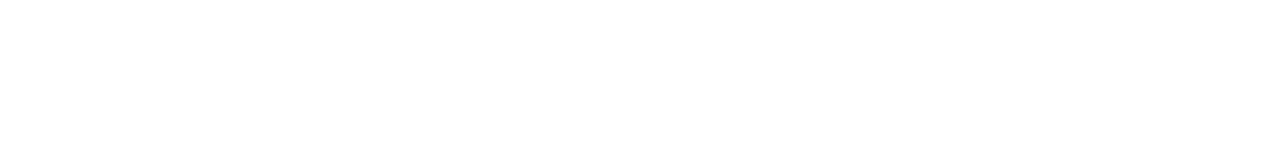
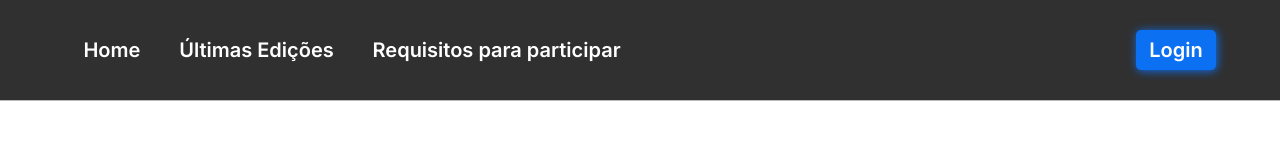
Before and after one commit to alifermaia/Bootcamp-DNC, a plain HTML site: page index.html in a window 1280 px wide. Drawn offline with Linux system fonts and the light colour scheme.

Commit message:
Criação do estilo CSS do menu

```diff
--- a/index.html
+++ b/index.html
@@ -4,7 +4,18 @@
     <meta charset="UTF-8">
     <meta name="viewport" content="width=device-width, initial-scale=1.0">
     <title>Bootcamp DNC</title>
+    <link rel="stylesheet" href="style.css">
+    <link rel="preconnect" href="https://fonts.googleapis.com">
+    <link rel="preconnect" href="https://fonts.gstatic.com" crossorigin>
+    <link href="https://fonts.googleapis.com/css2?family=Inter:ital,opsz,wght@0,14..32,100..900;1,14..32,100..900&display=swap" rel="stylesheet">
 </head>
 <body>
-    <h1></h1>
+    <nav id="principal">
+        <div id="menu">
+            <a href="">Home</a>
+            <a href="">Últimas Edições</a>
+            <a href="">Requisitos para participar</a>
+        </div>
+        <button>Login</button>
+    </nav>
 </body>
--- /dev/null
+++ b/style.css
@@ -0,0 +1,61 @@
+body{
+    margin: 0;
+    padding: 0;
+    box-sizing: border-box;
+}
+
+#principal {
+    width: 100%;
+    height: 100px;
+    background-color: #303030;
+
+    display: flex;
+    align-items: center;
+    justify-content: space-between;
+    border-bottom: 1px solid #BABABA;
+}
+
+    #menu{
+        width: 45%;
+        display: flex;
+        justify-content: space-around;
+        margin-left: 5%;
+    }
+
+        #principal div a{
+            color: white;
+            text-decoration: none;
+            font-family: "Inter";
+            font-size: 20px;
+            font-weight: 600;
+
+        }
+
+        #principal div a:hover{
+            color: #BABABA;
+        }
+
+    #principal button{
+        margin-right: 5%;
+        width: 80px;
+        height: 40px;
+        border: none;
+        border-radius: 5px;
+
+
+        font-family: "Inter";
+        font-weight: 600;
+        font-size: 20px;
+
+        background-color:#0C70F2;
+        color: white;
+
+        box-shadow: 1px 1px 10px  #0C70F2;
+
+    }
+
+    #principal button:hover{
+        background-color: silver;
+        box-shadow: 1px 1px 10px silver;
+        cursor: pointer;
+    }
```
